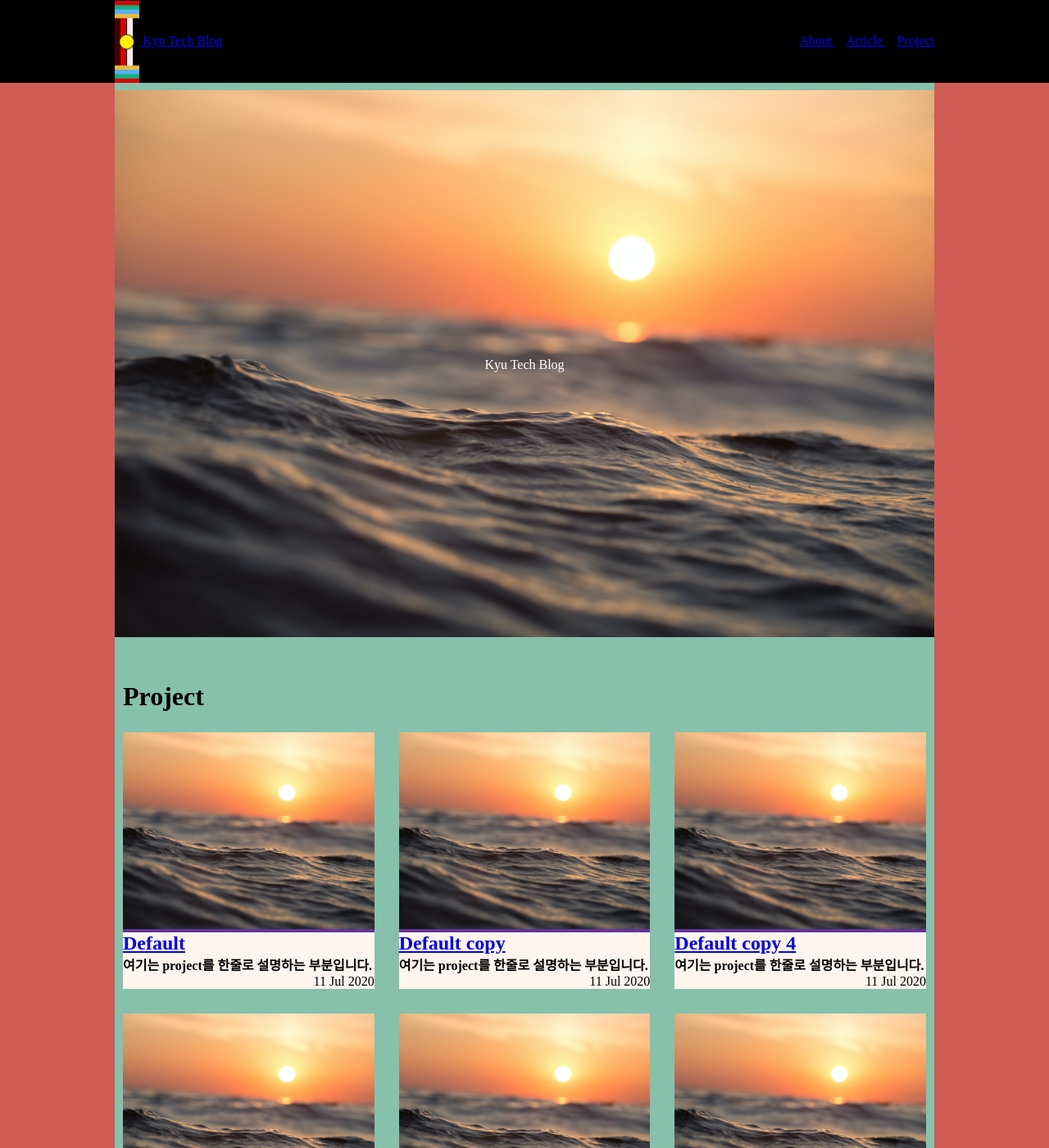
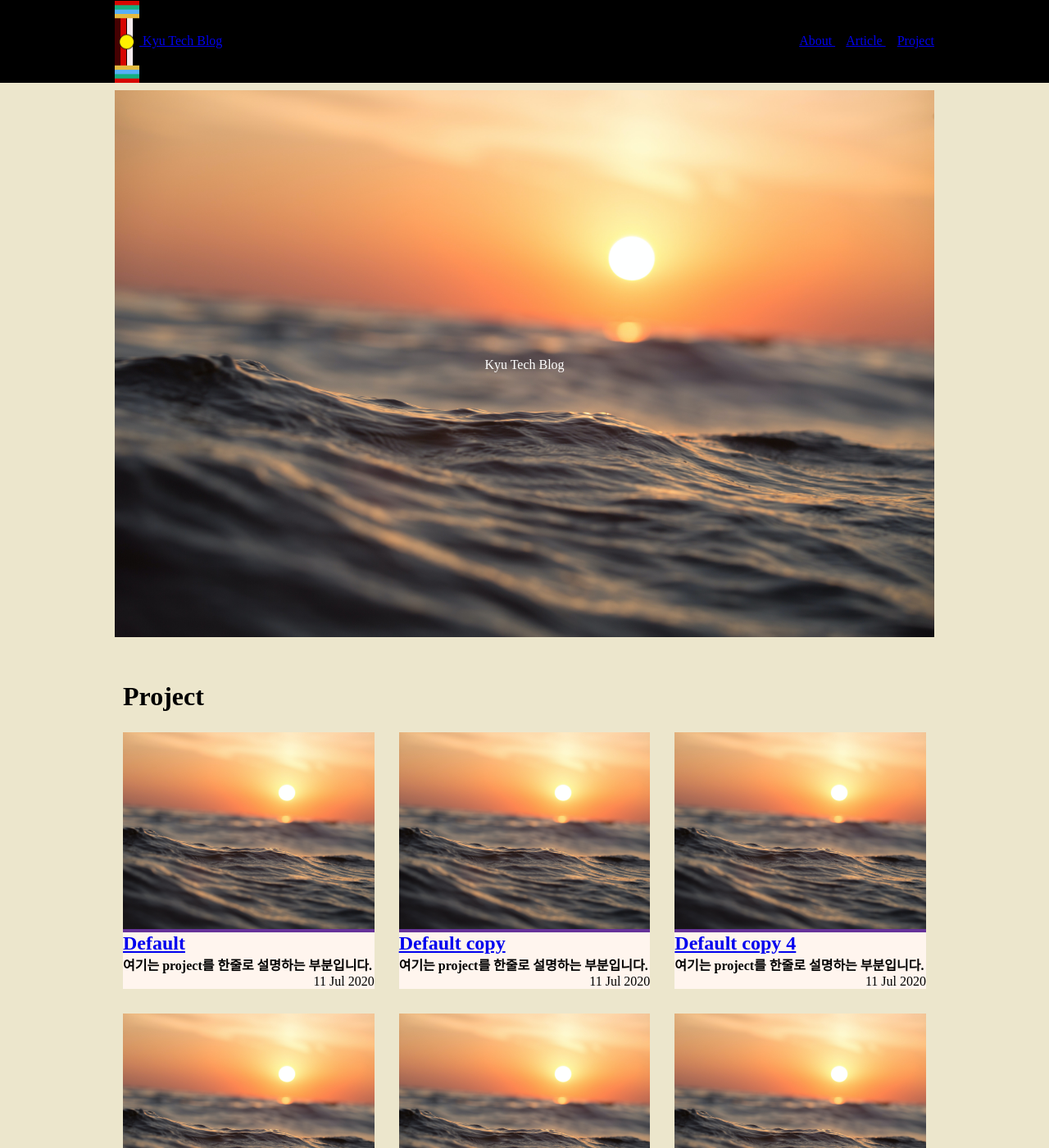
Before and after one commit to J-Kyu/J-Kyu.github.io, a Jekyll site: the page built from index.html, in a window 1280 px wide and 1400 px high. Shown: the whole window at 82% size. Built offline with Jekyll 4.4.1, drawn with Linux system fonts in a browser that asks for light colours.

Commit message:
경북궁 담벼락

```diff
--- a/_sass/articleTitle.scss
+++ b/_sass/articleTitle.scss
@@ -2,10 +2,12 @@
 
 .article-title-container{
     margin-top: 10px;
-    background-color: royalblue;
+    background-color: #005666;
 
     .article-title{
         font-size: 25px;
+        color: white;
+
     }
     .article-title-date{
         font-size: 15px;
--- a/_sass/main.scss
+++ b/_sass/main.scss
@@ -1,8 +1,8 @@
 %width_auto{ width: 1280px; margin: 0 auto; overflow: hidden;}
 $minHeight: 2000px;
-$footerColor: #ECE6CC;
-$pillarColor: #D05C55;
-$windowColor: #86C1AC;
+$footerColor:#CFD8DC ;
+$pillarColor:#ECE6CC;
+$windowColor:#ECE6CC;
 $containerTopMargin: 50px;
 $containerSideMargin: 10px;
 
```
Also changed, not shown: 2 other files.
